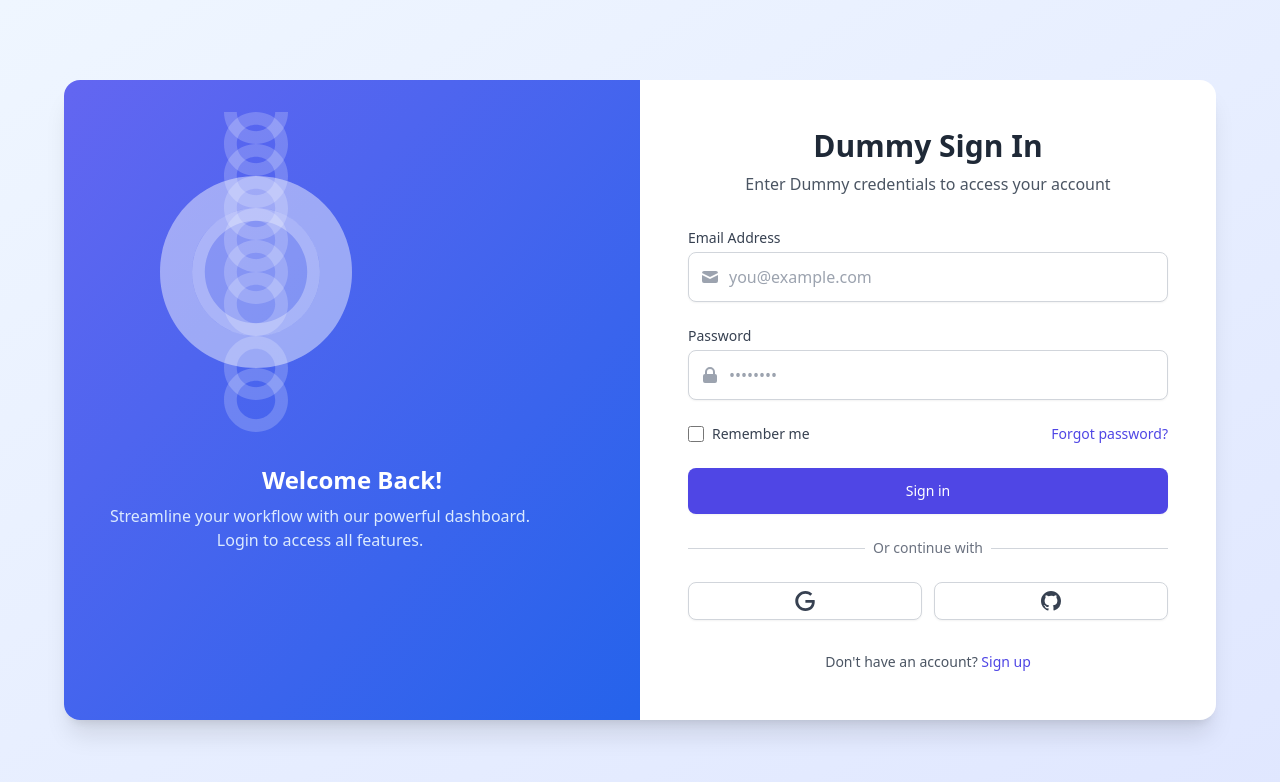
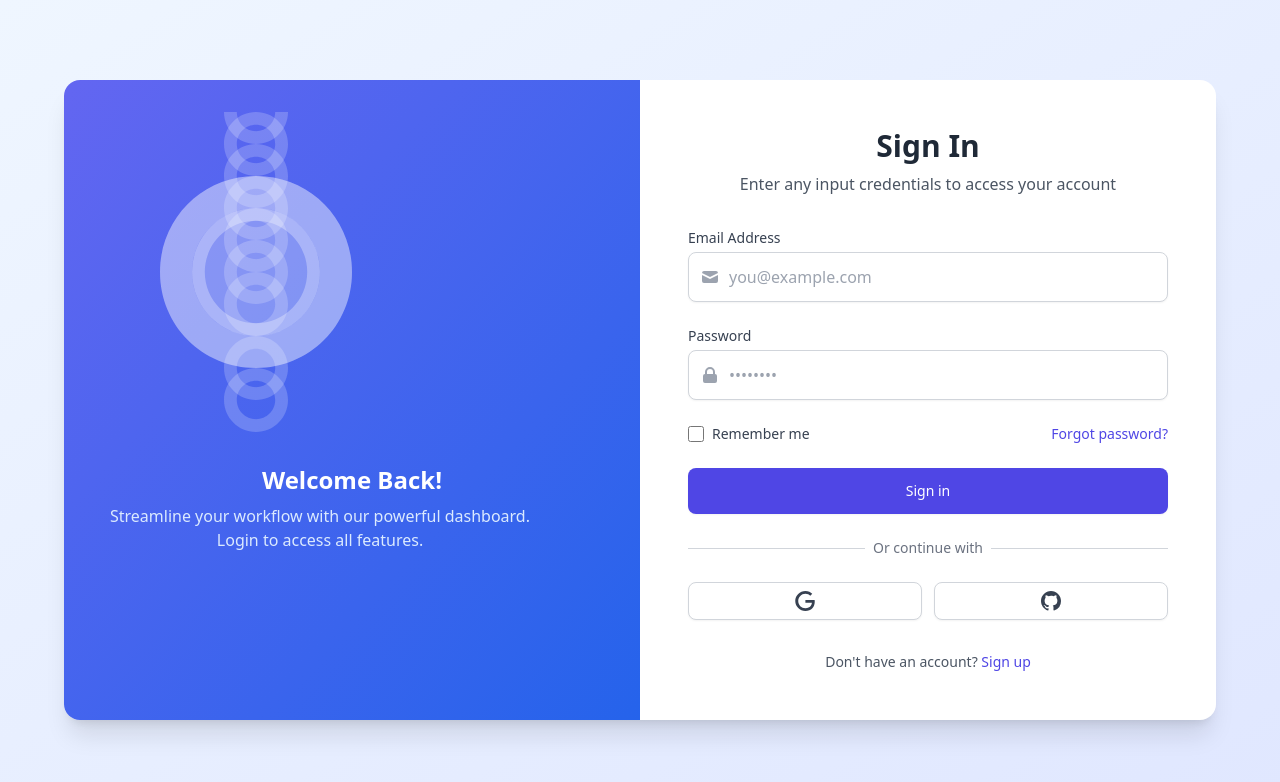
Before and after one commit to rishabhrai-bhilai/ResollectAssignment, a React (Vite) app in the folder frontend/: page /login in a window 1280 px wide. Shown: the top 782 px of the page. Built offline with nearby package versions, Linux system fonts and the light colour scheme.

Commit message:
logiin text change

```diff
--- a/frontend/src/pages/Login.jsx
+++ b/frontend/src/pages/Login.jsx
@@ -128,8 +128,8 @@
         {/* Form Side */}
         <div className="md:w-1/2 p-8 md:p-12 flex flex-col justify-center">
           <div className="text-center mb-8">
-            <h1 className="text-3xl font-bold text-gray-800">Dummy Sign In</h1>
-            <p className="text-gray-600 mt-2">Enter Dummy credentials to access your account</p>
+            <h1 className="text-3xl font-bold text-gray-800">Sign In</h1>
+            <p className="text-gray-600 mt-2">Enter any input credentials to access your account</p>
           </div>
 
           {error && (
```
